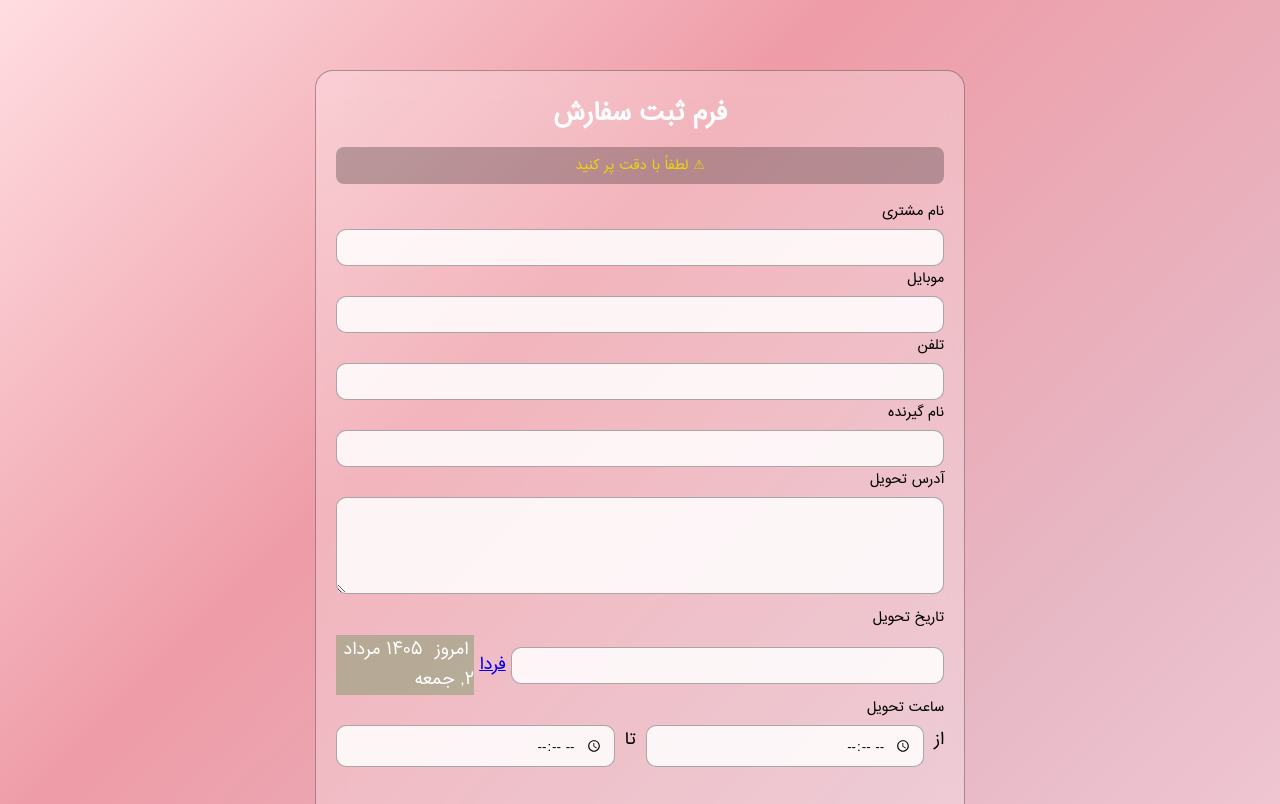
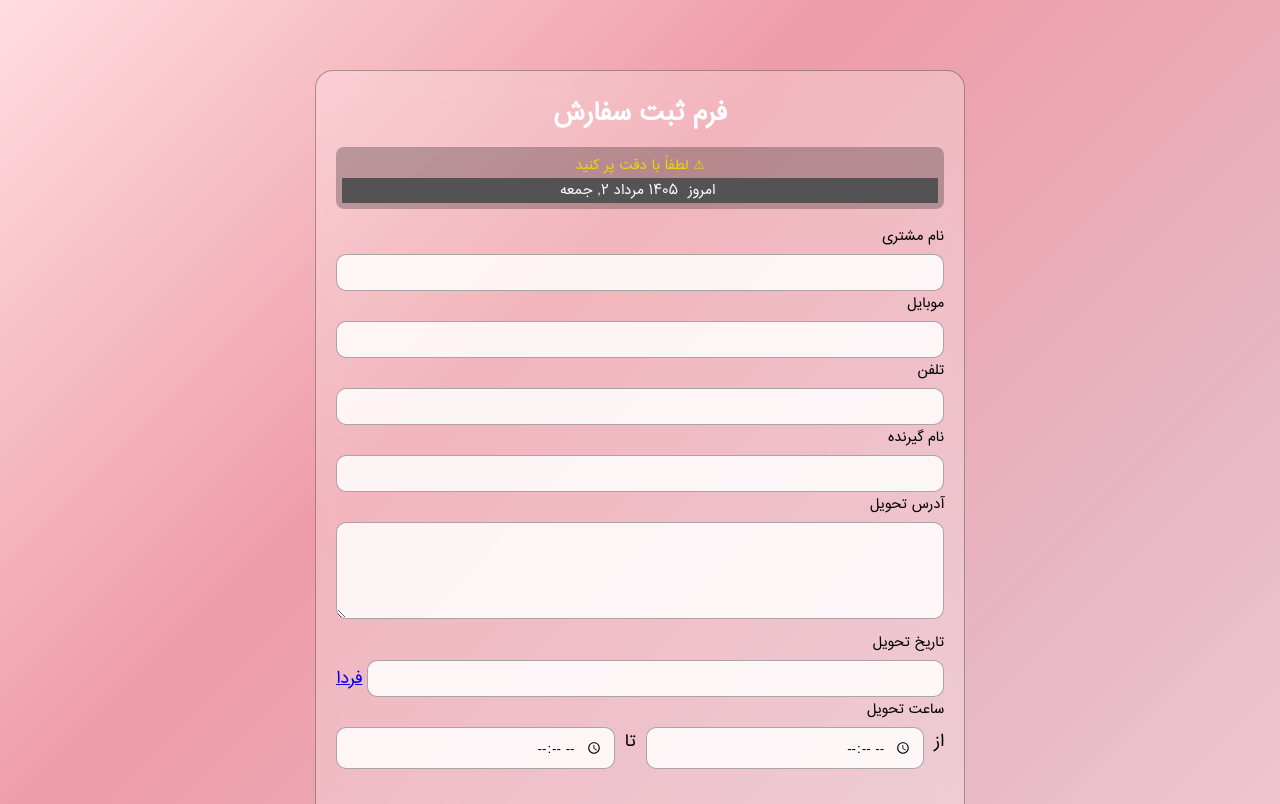
Before and after one commit to Hassan-Chobaki/orderFlower, a plain HTML site: page order.html in a window 1280 px wide. Shown: the top 804 px of the page. Drawn offline with Linux system fonts and the light colour scheme; no server answers.

Commit message:
Add files via upload

```diff
--- a/order.html
+++ b/order.html
@@ -166,7 +166,7 @@ button::after{
   <h2>فرم ثبت سفارش</h2>
 
 
-  <div class="warn">⚠ لطفاً با دقت پر کنید</div>
+  <div class="warn">⚠ لطفاً با دقت پر کنید<div id="nameDays" style="color: white;background: #535353;"> </div></div>
 
   <div class="grid">
     <form id="orderForm">
@@ -201,7 +201,7 @@ button::after{
         <div class="row">
 
         <input type="datetimeb"  id="deliveryDate">
-      <div >  <a id="t" href="#" onclick="today();return false;">فردا</a> </div><div id="nameDays" style="color: white;background: #03760d3e;"> </div>
+      <div >  <a id="t" href="#" onclick="today();return false;">فردا</a> </div>
 
                                             <script>
                                               function perDate(numeric){
```
